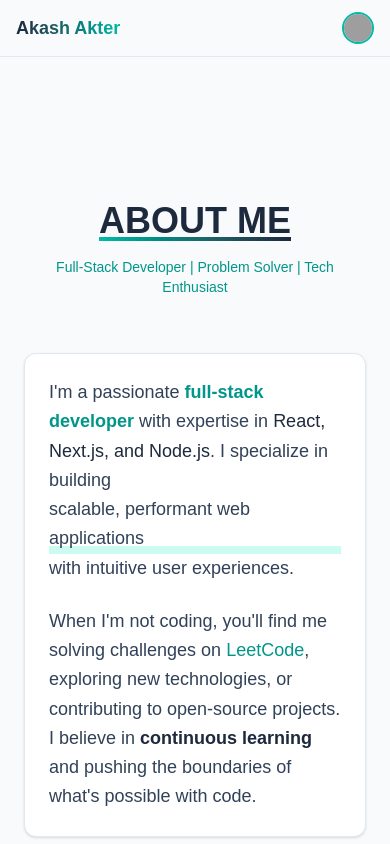
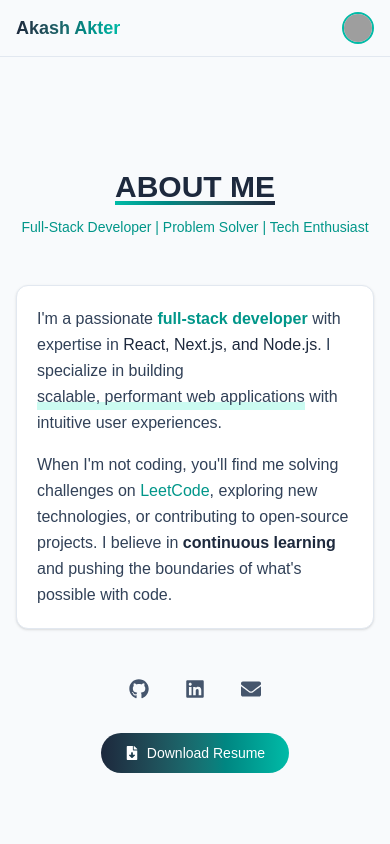
Before and after one commit to AkashAkter/akash-akter-portfolio, a Next.js app: page / in a window 390 px wide. Shown: the top 844 px of the page. Built offline with nearby package versions, Linux system fonts and the light colour scheme; grey boxes are pictures that could not be loaded; a web font is replaced by a local one.

Commit message:
updating

```diff
--- a/src/components/AboutMe.tsx
+++ b/src/components/AboutMe.tsx
@@ -39,8 +39,7 @@ const AboutMe = () => {
   return (
     <section
       id="about"
-      // Changed: Section background to light slate
-      className="min-h-screen bg-slate-50 px-6 pt-36 md:pt-44 pb-20"
+      className="min-h-screen bg-slate-50 px-4 sm:px-6 pt-28 md:pt-36 lg:pt-44 pb-16 md:pb-24"
     >
       <div className="max-w-4xl mx-auto">
         {/* Header with refined animation */}
@@ -49,14 +48,12 @@ const AboutMe = () => {
           whileInView={{ opacity: 1, y: 0 }}
           transition={{ duration: 0.6 }}
           viewport={{ once: true, margin: "-50px" }}
-          className="mb-14 md:mb-20"
+          className="mb-12 md:mb-16 lg:mb-20"
         >
-          {/* Changed: Heading color to dark slate */}
-          <h1 className="text-4xl md:text-5xl font-bold text-slate-800 mb-4 text-center">
+          <h1 className="text-3xl sm:text-4xl md:text-5xl font-bold text-slate-800 mb-3 sm:mb-4 text-center">
             <span className="relative inline-block">
               ABOUT ME
               <motion.span
-                // Changed: Underline gradient to match new palette
                 className="absolute bottom-0 left-0 w-full h-1 bg-gradient-to-r from-teal-500 to-slate-800"
                 initial={{ scaleX: 0 }}
                 whileInView={{ scaleX: 1 }}
@@ -65,34 +62,30 @@ const AboutMe = () => {
               />
             </span>
           </h1>
-          {/* Changed: Subtitle color to accent teal */}
-          <p className="text-teal-600 text-center text-sm md:text-base font-medium">
+          <p className="text-teal-600 text-center text-sm sm:text-base font-medium">
             Full-Stack Developer | Problem Solver | Tech Enthusiast
           </p>
         </motion.div>
 
         {/* Content with improved spacing */}
-        <div className="grid gap-10 md:gap-12">
+        <div className="grid gap-8 md:gap-10 lg:gap-12">
           <motion.div
             initial={{ opacity: 0, y: 20 }}
             whileInView={{ opacity: 1, y: 0 }}
             transition={{ duration: 0.6, delay: 0.2 }}
             viewport={{ once: true }}
-            // Changed: Card background to white, border to light slate
-            className="bg-white p-6 md:p-8 rounded-xl border border-slate-200 shadow-sm"
+            className="bg-white p-5 sm:p-6 md:p-8 rounded-xl border border-slate-200 shadow-sm"
           >
-            {/* Changed: Body text color to a softer slate for readability */}
-            <p className="text-lg md:text-xl text-slate-700 leading-relaxed mb-6">
-              I'm a passionate {/* Changed: Highlight color to accent teal */}
+            <p className="text-base sm:text-lg md:text-xl text-slate-700 leading-relaxed sm:leading-relaxed mb-4 sm:mb-6">
+              I'm a passionate{" "}
               <span className="font-semibold text-teal-600">
                 full-stack developer
               </span>{" "}
-              with expertise in {/* Changed: Text color to dark slate */}
+              with expertise in{" "}
               <span className="font-medium text-slate-800">
                 React, Next.js, and Node.js
               </span>
               . I specialize in building{" "}
-              {/* Changed: Highlight effect to use accent color */}
               <span className="relative inline-block">
                 <span className="relative z-10">
                   scalable, performant web applications
@@ -102,12 +95,11 @@ const AboutMe = () => {
               with intuitive user experiences.
             </p>
 
-            <p className="text-lg md:text-xl text-slate-700 leading-relaxed">
+            <p className="text-base sm:text-lg md:text-xl text-slate-700 leading-relaxed sm:leading-relaxed">
               When I'm not coding, you'll find me solving challenges on{" "}
-              {/* Changed: Highlight color to accent teal */}
               <span className="font-medium text-teal-600">LeetCode</span>,
               exploring new technologies, or contributing to open-source
-              projects. I believe in {/* Changed: Text color to dark slate */}
+              projects. I believe in{" "}
               <span className="font-semibold text-slate-800">
                 continuous learning
               </span>{" "}
@@ -121,10 +113,10 @@ const AboutMe = () => {
             whileInView={{ opacity: 1 }}
             transition={{ duration: 0.6, delay: 0.4 }}
             viewport={{ once: true }}
-            className="flex flex-col items-center gap-8 pt-4" // Added top padding for better spacing
+            className="flex flex-col items-center gap-6 sm:gap-8 pt-2 sm:pt-4"
           >
             {/* Social Icons with refined hover effects */}
-            <div className="flex gap-5">
+            <div className="flex gap-4 sm:gap-5">
               {socialLinks.map((link, index) => (
                 <motion.a
                   key={index}
@@ -132,8 +124,7 @@ const AboutMe = () => {
                   target="_blank"
                   rel="noopener noreferrer"
                   aria-label={link.label}
-                  // Changed: Icon colors to match new palette
-                  className="relative p-3 rounded-full text-slate-600 hover:text-teal-500 transition-colors"
+                  className="relative p-2.5 sm:p-3 rounded-full text-slate-600 hover:text-teal-500 transition-colors"
                   whileHover={{ y: -3 }}
                   whileTap={{ scale: 0.9 }}
                   initial={{ opacity: 0, y: 10 }}
@@ -141,7 +132,6 @@ const AboutMe = () => {
                   transition={{ duration: 0.3, delay: 0.5 + index * 0.1 }}
                   viewport={{ once: true }}
                 >
-                  {/* Changed: Background and shadow glows to accent teal */}
                   <div className="absolute inset-0 rounded-full bg-teal-500/10 opacity-0 hover:opacity-100 transition-opacity duration-300 -z-10" />
                   <div className="absolute inset-0 rounded-full shadow-[0_0_10px_-2px_rgba(20,184,166,0.4)] opacity-0 hover:opacity-100 transition-opacity duration-500" />
                   {link.icon}
@@ -152,18 +142,16 @@ const AboutMe = () => {
             {/* Resume Button with enhanced animation */}
             <motion.button
               onClick={handleResumeDownload}
-              // Changed: Gradient to match new palette and refined hover shadow
-              className="relative px-8 py-3.5 text-base font-medium rounded-full bg-gradient-to-r from-slate-800 to-teal-500 text-white hover:shadow-lg hover:shadow-teal-500/30 transition-shadow duration-300 group overflow-hidden"
+              className="relative px-6 sm:px-8 py-2.5 sm:py-3.5 text-sm sm:text-base font-medium rounded-full bg-gradient-to-r from-slate-800 to-teal-500 text-white hover:shadow-lg hover:shadow-teal-500/30 transition-shadow duration-300 group overflow-hidden"
               whileTap={{ scale: 0.98 }}
               initial="rest"
               whileHover="hover"
               animate="rest"
             >
-              <div className="flex items-center gap-2.5 relative z-10">
-                <FaFileDownload />
+              <div className="flex items-center gap-2 sm:gap-2.5 relative z-10">
+                <FaFileDownload className="text-sm sm:text-base" />
                 <span>Download Resume</span>
               </div>
-              {/* Improved: Cleaned up hover animation using variants */}
               <motion.div
                 className="absolute inset-0 bg-gradient-to-r from-teal-500 to-slate-800 -z-0"
                 variants={{
```
